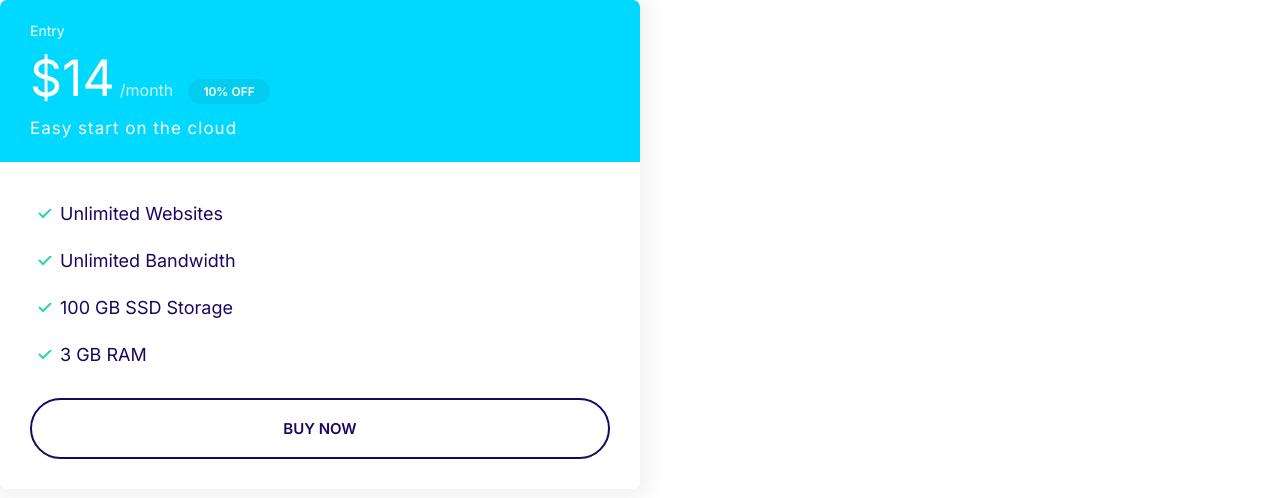
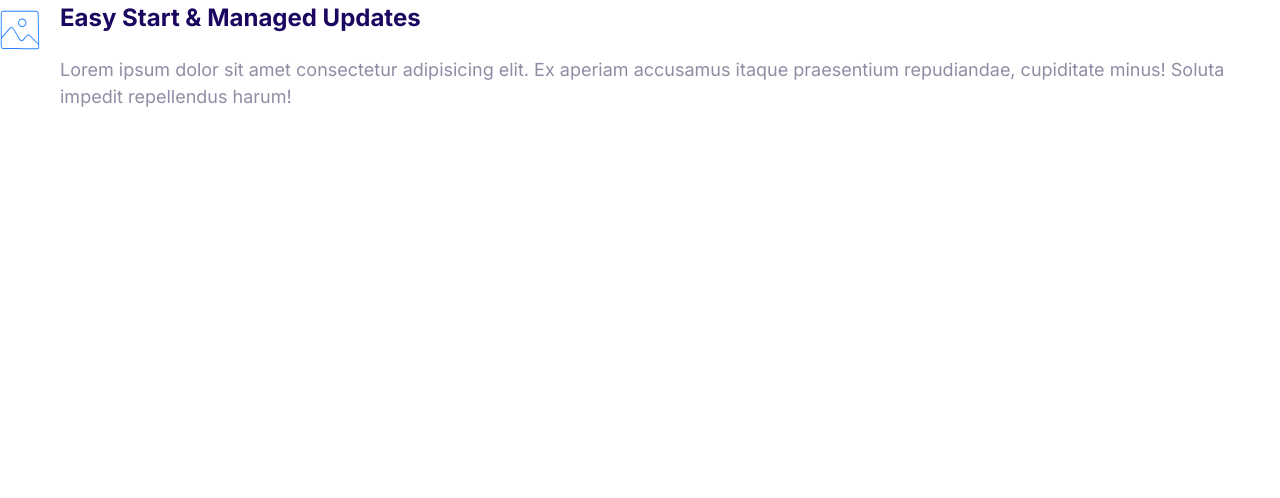
Before and after one commit to FER4S/Moshify, a plain HTML site: page index.html in a window 1280 px wide. Drawn offline with Linux system fonts and the light colour scheme.

Commit message:
Build Media.

```diff
--- a/css/styles.css
+++ b/css/styles.css
@@ -324,6 +324,17 @@ a {
 .plan .list__item {
   margin-bottom: 2rem;
 }
+.plan--popular .card__header {
+  position: relative;
+}
+.plan--popular .card__header::before {
+  content: url(../images/popular.svg);
+  width: 40px;
+  display: inline-block;
+  position: absolute;
+  top: -6px;
+  right: 5%;
+}
 
 @media screen and (min-width: 1024px) {
   .plan__name {
@@ -339,3 +350,17 @@ a {
     font-size: 1.7rem;
   }
 }
+
+/* Media */
+.media {
+  display: flex;
+}
+.media__title {
+  margin-top: 0;
+}
+.media__body {
+  margin: 0 2rem;
+}
+.media__image {
+  margin-top: 1rem;
+}
--- a/index.html
+++ b/index.html
@@ -13,26 +13,19 @@
     <link rel="stylesheet" href="css/styles.css" />
   </head>
   <body>
-    <div style="width: 50%">
-      <div class="plan">
-        <div class="card card--secondary">
-          <header class="card__header">
-            <h3 class="plan__name">Entry</h3>
-            <span class="plan__price">$14</span>
-            <span class="plan__billing-cycle">/month</span>
-            <span class="badges badge--secondary badge--small">10% OFF</span>
-            <span class="plan__description">Easy start on the cloud</span>
-          </header>
-          <div class="card__body">
-            <ul class="list list--tick">
-              <li class="list__item">Unlimited Websites</li>
-              <li class="list__item">Unlimited Bandwidth</li>
-              <li class="list__item">100 GB SSD Storage</li>
-              <li class="list__item">3 GB RAM</li>
-            </ul>
-            <button class="btn btn--outline btn--block">Buy Now</button>
-          </div>
-        </div>
+    <div class="media">
+      <div class="media__image">
+        <svg class="icon icon--primary">
+          <use xlink:href="images/sprite.svg#snap"></use>
+        </svg>
+      </div>
+      <div class="media__body">
+        <h3 class="media__title">Easy Start & Managed Updates</h3>
+        <p>
+          Lorem ipsum dolor sit amet consectetur adipisicing elit. Ex aperiam
+          accusamus itaque praesentium repudiandae, cupiditate minus! Soluta
+          impedit repellendus harum!
+        </p>
       </div>
     </div>
   </body>
```
Also changed, not shown: components/Media.html (added, +15 -0 lines), images/popular.svg (added).
